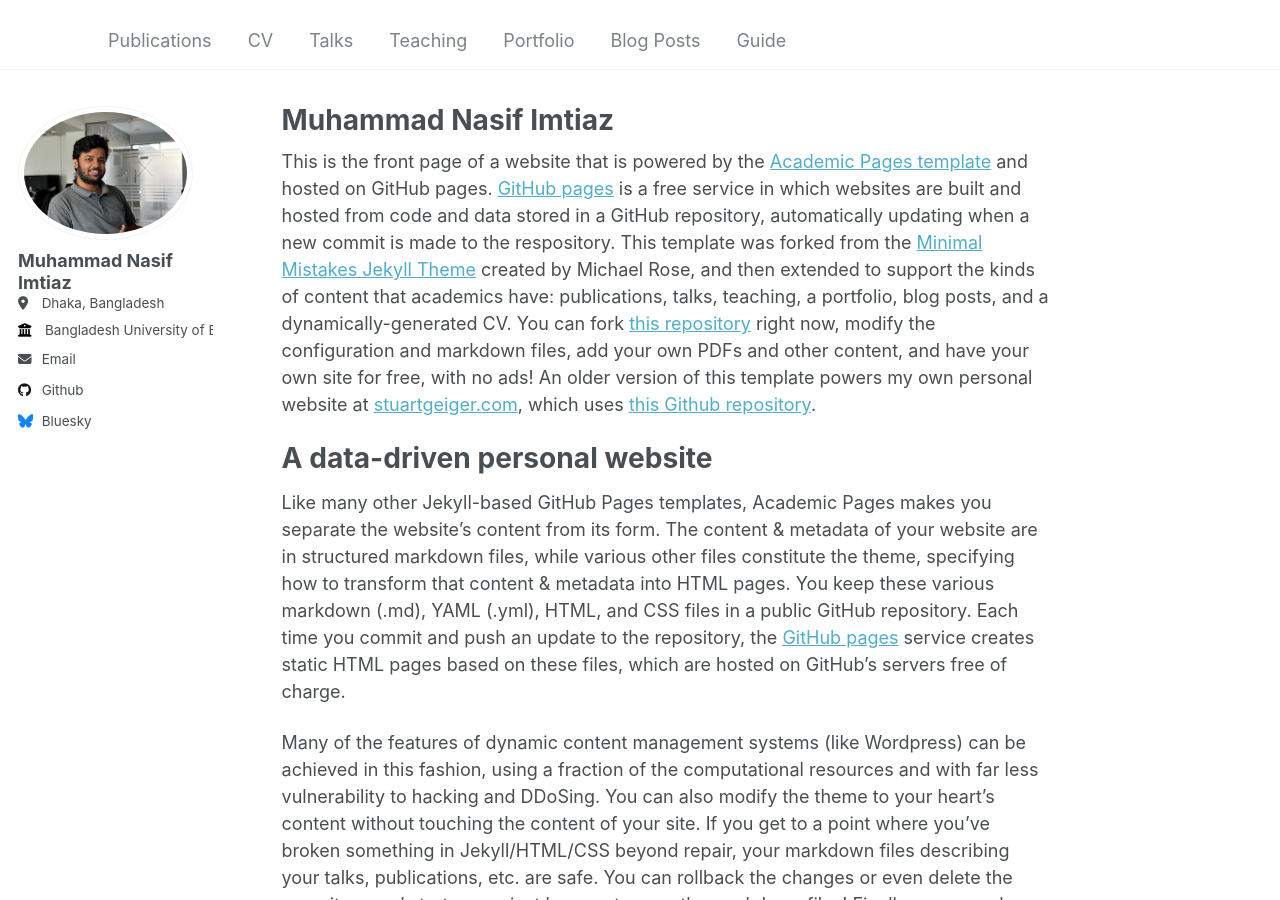
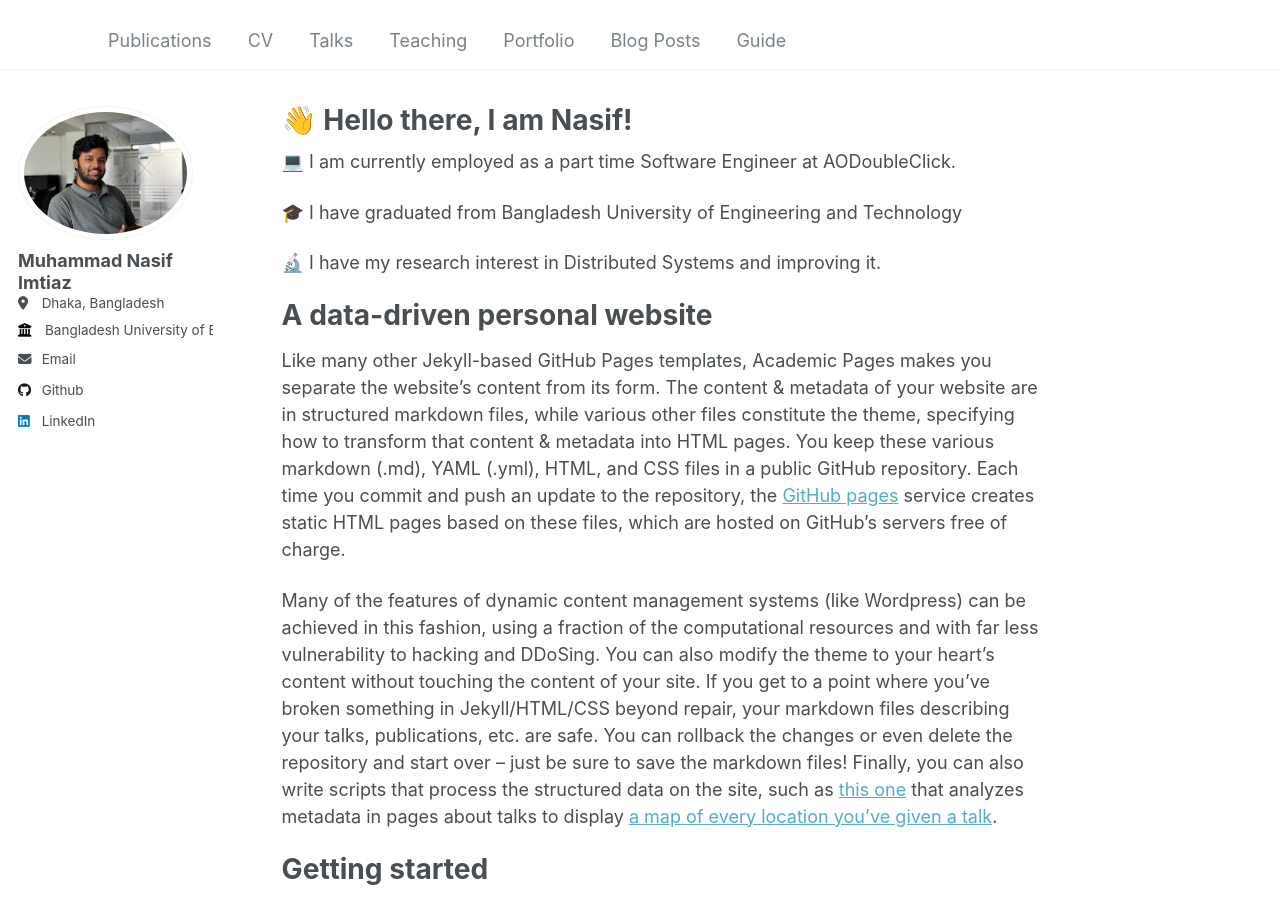
Before and after one commit to muhammadnasif/muhammadnasif.github.io, a Jekyll site: the page built from _pages/about.md, in a window 1280 px wide and 900 px high. Built offline with Jekyll 4.4.1, drawn with Linux system fonts in a browser that asks for light colours.

Commit message:
updated information

```diff
--- a/_config.yml
+++ b/_config.yml
@@ -9,7 +9,7 @@
 # Basic Site Settings
 locale                   : "en-US"
 title                    : ""
-title_separator          : "-"
+title_separator          : ""
 name                     : &name "Nasif"
 description              : &description "Searching for the meaning of life ..."
 url                      : https://muhammadnasif.github.io # the base hostname & protocol for your site e.g. "https://mmistakes.github.io"
@@ -48,7 +48,7 @@ author:
   stackoverflow    : # User number or user number and name (i.e., use "1" or "1/jeff-atwood")
 
   # Social media
-  bluesky          : "bsky.app" # Replace this with you Bluesky username
+  bluesky          : # "bsky.app" # Replace this with you Bluesky username
   facebook         : # Username
   flickr           : # Username
   foursquare       : # Username
@@ -57,7 +57,7 @@ author:
   keybase          : # Username
   instagram        : # Username
   lastfm           : # Username
-  linkedin         : # Username
+  linkedin         : "muhammad-nasif"
   mastodon         : # URL
   medium           : # URL
   pinterest        : # Username
--- a/_pages/about.md
+++ b/_pages/about.md
@@ -1,13 +1,17 @@
 ---
 permalink: /
-title: "Muhammad Nasif Imtiaz"
+title: "👋 Hello there, I am Nasif!"
 author_profile: true
 redirect_from:
   - /about/
   - /about.html
 ---
 
-This is the front page of a website that is powered by the [Academic Pages template](https://github.com/academicpages/academicpages.github.io) and hosted on GitHub pages. [GitHub pages](https://pages.github.com) is a free service in which websites are built and hosted from code and data stored in a GitHub repository, automatically updating when a new commit is made to the respository. This template was forked from the [Minimal Mistakes Jekyll Theme](https://mmistakes.github.io/minimal-mistakes/) created by Michael Rose, and then extended to support the kinds of content that academics have: publications, talks, teaching, a portfolio, blog posts, and a dynamically-generated CV. You can fork [this repository](https://github.com/academicpages/academicpages.github.io) right now, modify the configuration and markdown files, add your own PDFs and other content, and have your own site for free, with no ads! An older version of this template powers my own personal website at [stuartgeiger.com](http://stuartgeiger.com), which uses [this Github repository](https://github.com/staeiou/staeiou.github.io).
+💻 I am currently employed as a part time Software Engineer at AODoubleClick.
+
+🎓 I have graduated from Bangladesh University of Engineering and Technology
+
+🔬 I have my research interest in Distributed Systems and improving it.
 
 A data-driven personal website
 ======
```
